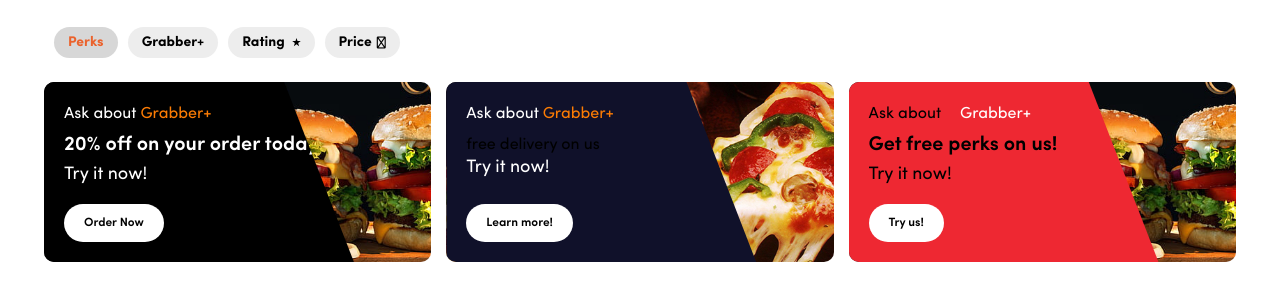
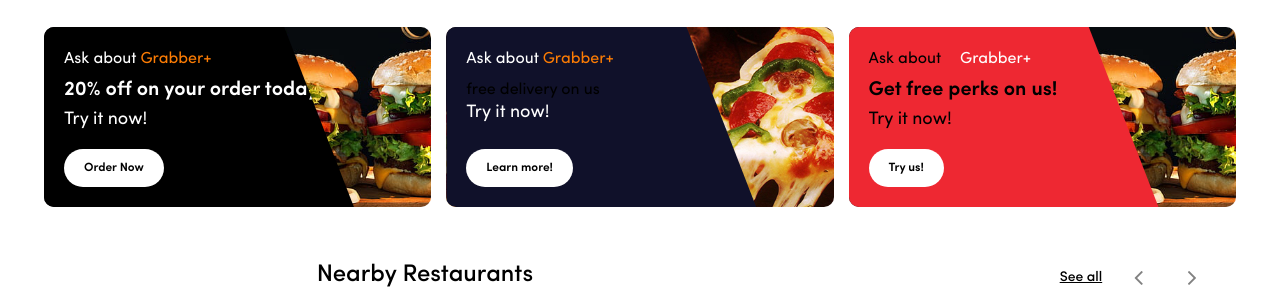
Before and after one commit to Developer-Nasim/grabneats, a plain HTML site: page menu.html in a window 1280 px wide. Shown: the part 148-450 px from the top of the page. Drawn offline with nearby package versions, Linux system fonts and the light colour scheme.

Commit message:
up to date

```diff
--- a/menu.html
+++ b/menu.html
@@ -718,20 +718,7 @@
     <section id="offer-layout1" class="border-0">
           <div class="container">
 
-              <div class="filter-options-wraper filter-options-wraper2 position-static mb-4 justify-content-start">
-                  <a class="active-filter" href="#">Perks</a>
-                  <a href="#">Grabber+</a>
-                  <a href="#">
-                      Rating &nbsp;
-                      <svg width="9" height="9" viewBox="0 0 9 9" fill="none" xmlns="http://www.w3.org/2000/svg">
-                          <path d="M4.5 0L5.51031 3.10942H8.77975L6.13472 5.03115L7.14503 8.14058L4.5 6.21885L1.85497 8.14058L2.86528 5.03115L0.220246 3.10942H3.48969L4.5 0Z" fill="black" />
-                      </svg>
-                  </a>
-                  <a href="#" class="">
-                      Price <i style="font-size: 12px; margin:1px 0 0 5px;" class="far fa-chevron-down"></i>
-                      </span>
-                  </a>
-              </div>
+
 
               <div class="row">
                   <div class="col-12">
```
Also changed, not shown: login.html (+1 -1 lines).
